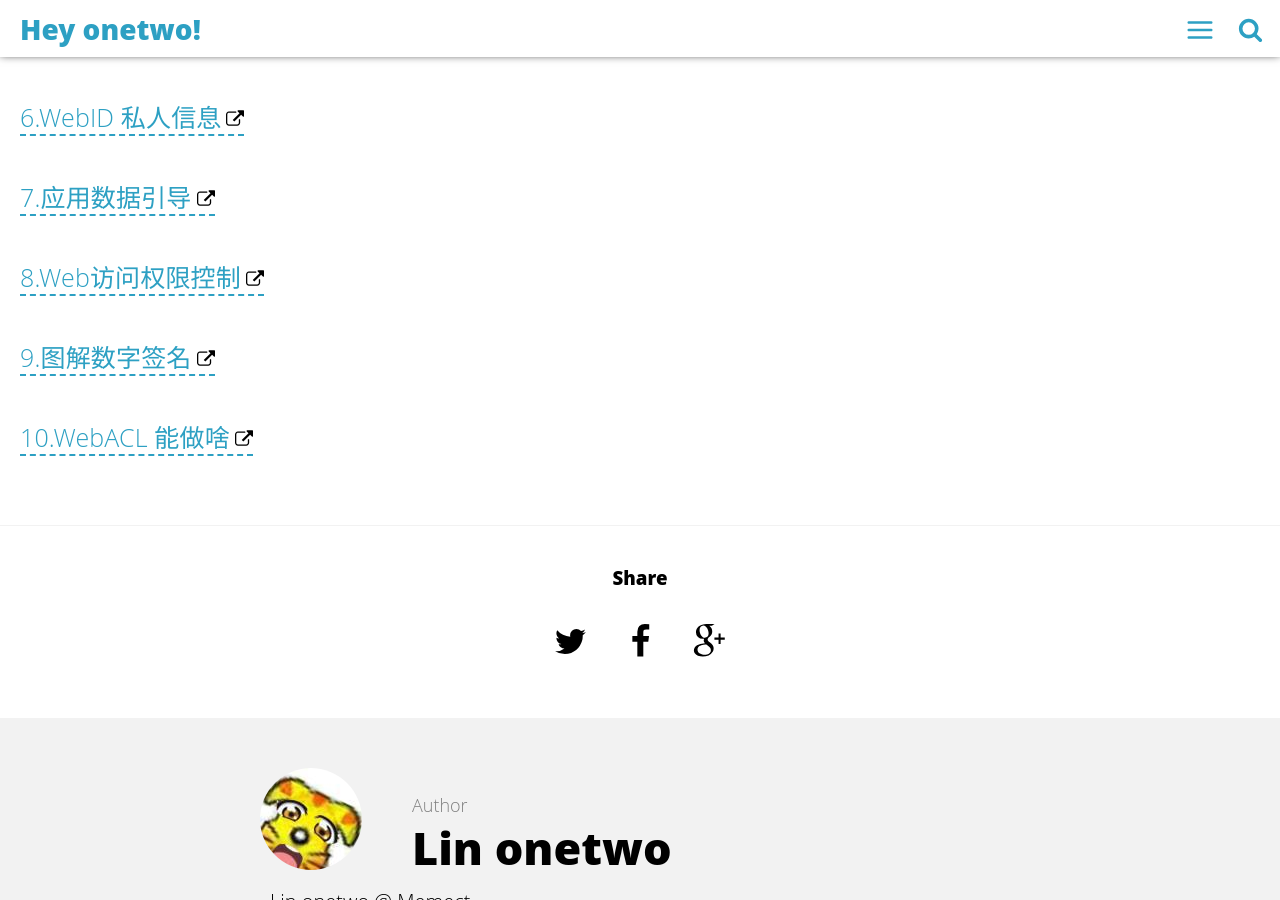
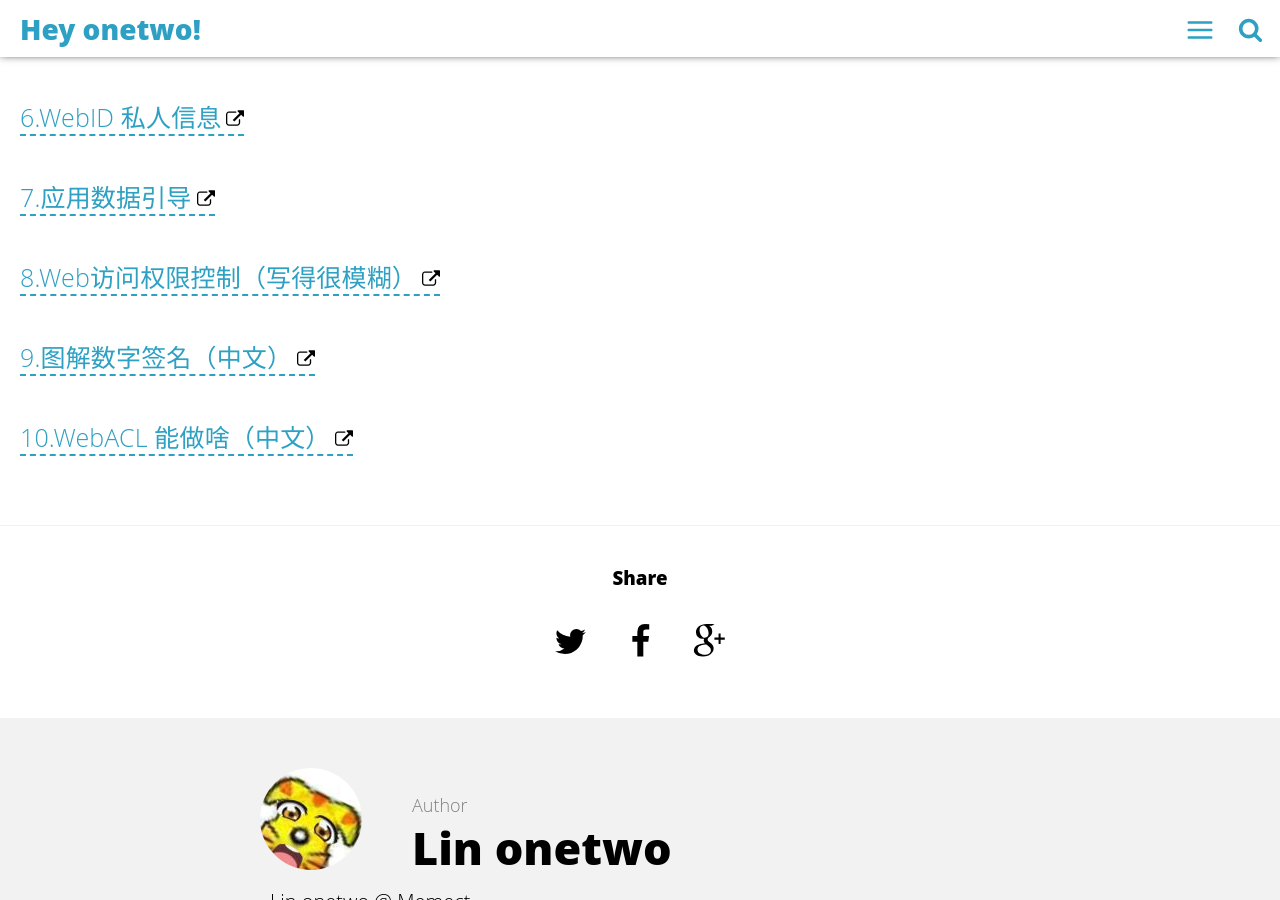
Before and after one commit to linonetwo/linonetwo.github.io, a Jekyll site: the page built from _posts/2018-02-26-看看分布式社交协议Solid.md, in a window 1280 px wide and 900 px high, scrolled down 5333 px. Built offline with Jekyll 4.4.1, drawn with Linux system fonts in a browser that asks for light colours; comment, search, counter and statistics services are not loaded.

Commit message:
标注一下中文引用源

```diff
--- a/_posts/2018-02-26-看看分布式社交协议Solid.md
+++ b/_posts/2018-02-26-看看分布式社交协议Solid.md
@@ -94,8 +94,8 @@ WebID 也很类似，我们首先要生成一份公钥放在我们的页面上
 
 ### [<span id="7">7.应用数据引导</span>](https://github.com/solid/solid/blob/master/proposals/data-discovery.md)
 
-### [<span id="8">8.Web访问权限控制</span>](https://www.w3.org/wiki/WebAccessControl)
+### [<span id="8">8.Web访问权限控制（写得很模糊）</span>](https://www.w3.org/wiki/WebAccessControl)
 
-### [<span id="9">9.图解数字签名</span>](http://www.ruanyifeng.com/blog/2011/08/what_is_a_digital_signature.html)
+### [<span id="9">9.图解数字签名（中文）</span>](http://www.ruanyifeng.com/blog/2011/08/what_is_a_digital_signature.html)
 
-### [<span id="10">10.WebACL 能做啥</span>](https://docs.aws.amazon.com/zh_cn/waf/latest/developerguide/web-acl.html)
+### [<span id="10">10.WebACL 能做啥（中文）</span>](https://docs.aws.amazon.com/zh_cn/waf/latest/developerguide/web-acl.html)
```
